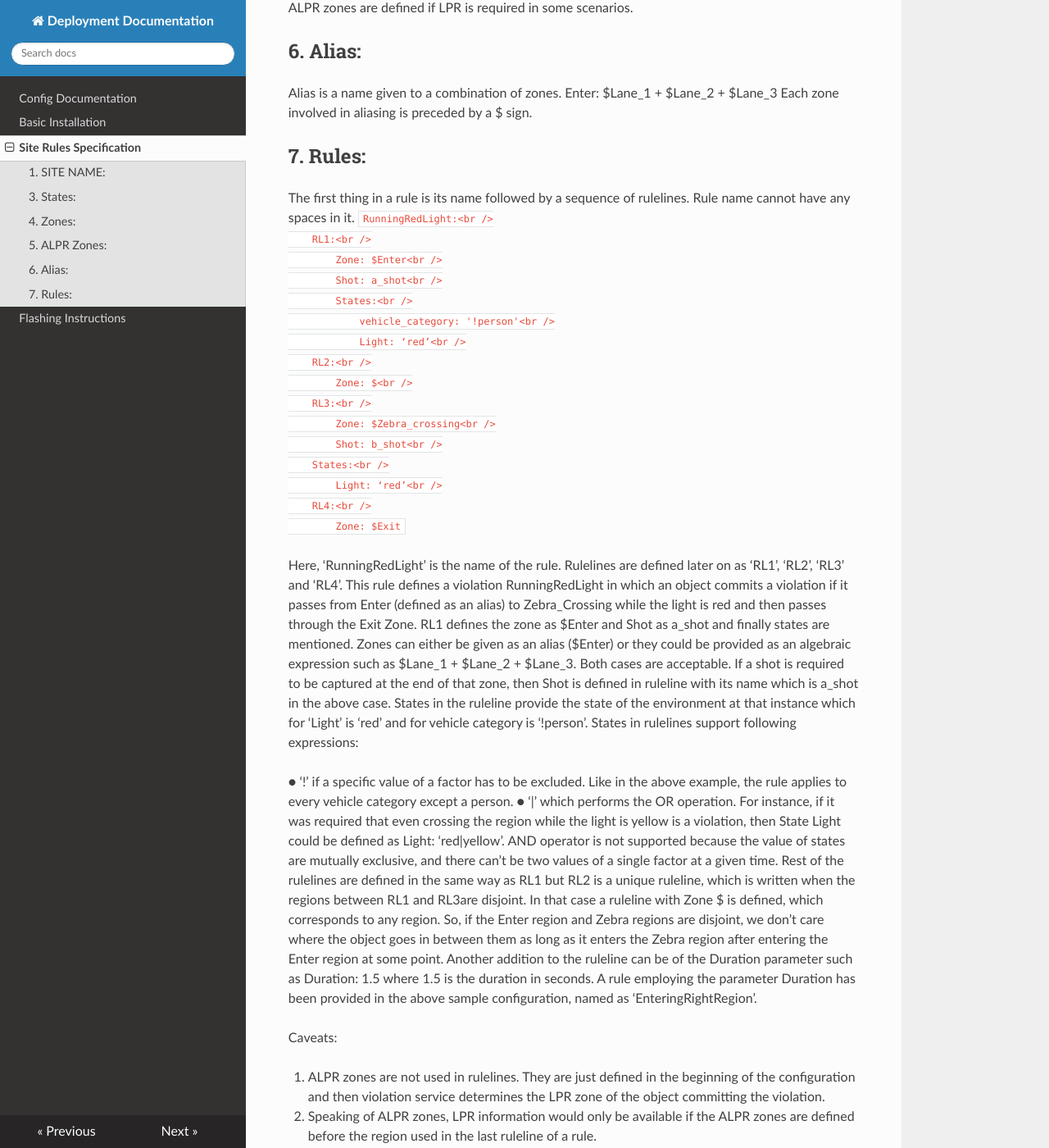
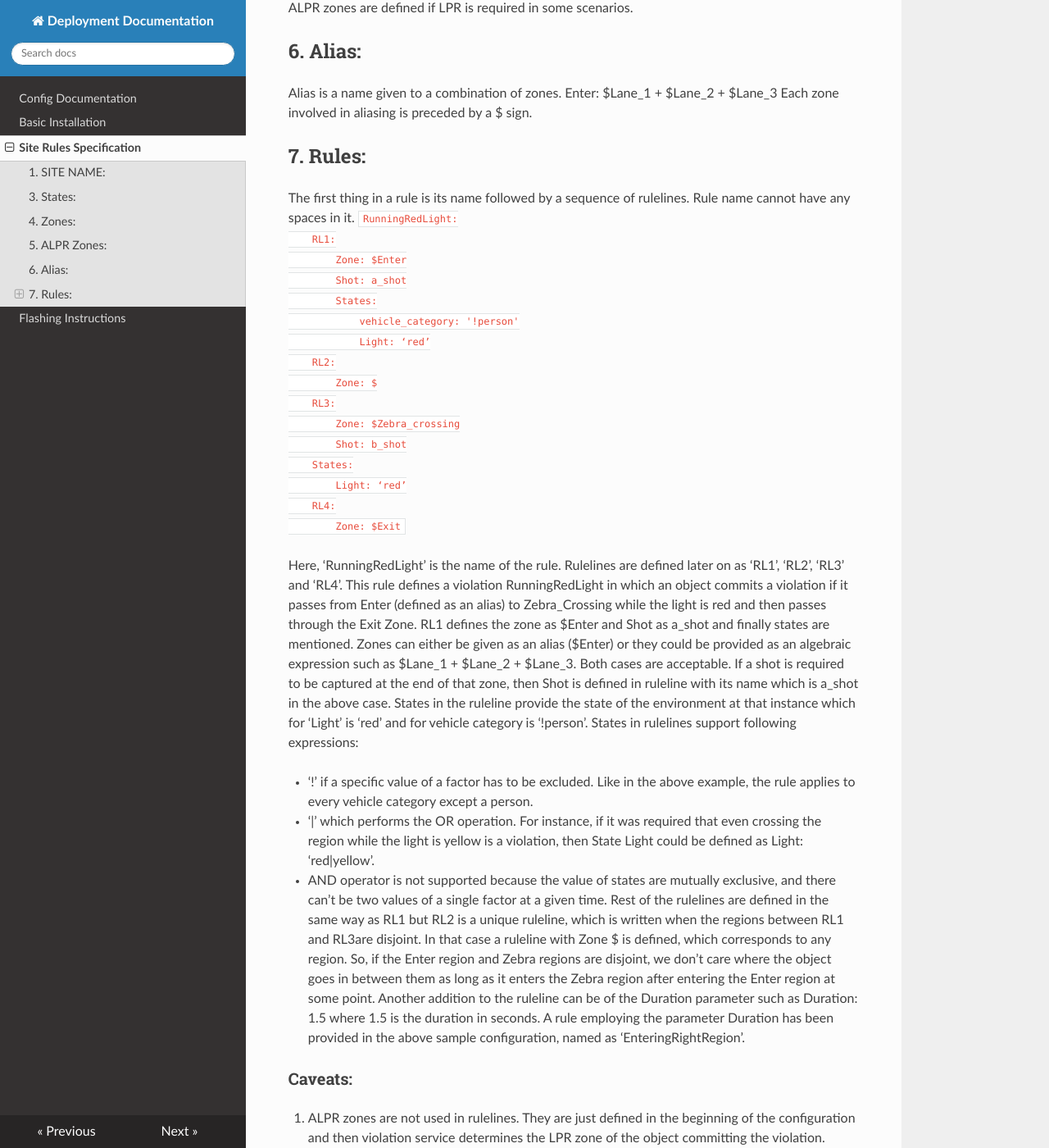
Before and after one commit to hazenai/system-docs, an MkDocs documentation site: the page built from docs/site-rules-specs.md, in a window 1280 px wide and 1400 px high, scrolled down 1421 px. Shown: the whole window at 82% size. Built offline with MkDocs 1.6.1, drawn with Linux system fonts in a browser that asks for light colours; nearby versions of some CDN libraries; part of the change alters nothing that is shown; some of the changed text lies outside the part shown.

```diff
--- a/docs/site-rules-specs.md
+++ b/docs/site-rules-specs.md
@@ -35,9 +35,9 @@ object on an intersection. The figure below shows an annotated frame with zones:
 Zones are defined as multipolygons and the corners of that polygon are mentioned in the
 configuration.
 Following operations can be performed on zones:
-● ‘+’ which corresponds to the union of two regions
-● ‘-’ which subtracts one zone from another zone
-● ‘*’ which gives the intersection of two zones
+* ‘+’ which corresponds to the union of two regions
+* ‘-’ which subtracts one zone from another zone
+* ‘*’ which gives the intersection of two zones
 
 ## 5. ALPR Zones:
 ALPR zones are defined if LPR is required in some scenarios.
@@ -50,22 +50,22 @@ Each zone involved in aliasing is preceded by a $ sign.
 ## 7. Rules:
 The first thing in a rule is its name followed by a sequence of rulelines. Rule name cannot have
 any spaces in it.
-`RunningRedLight:<br />
-    RL1:<br />
-        Zone: $Enter<br />
-        Shot: a_shot<br />
-        States:<br />
-            vehicle_category: '!person'<br />
-            Light: ‘red’<br />
-    RL2:<br />
-        Zone: $<br />
-    RL3:<br />
-        Zone: $Zebra_crossing<br />
-        Shot: b_shot<br />
-    States:<br />
-        Light: ‘red’<br />
-    RL4:<br />
-        Zone: $Exit`<br />
+`RunningRedLight:
+    RL1:
+        Zone: $Enter
+        Shot: a_shot
+        States:
+            vehicle_category: '!person'
+            Light: ‘red’
+    RL2:
+        Zone: $
+    RL3:
+        Zone: $Zebra_crossing
+        Shot: b_shot
+    States:
+        Light: ‘red’
+    RL4:
+        Zone: $Exit`
 
 Here, ‘RunningRedLight’ is the name of the rule. Rulelines are defined later on as ‘RL1’, ‘RL2’,
 ‘RL3’ and ‘RL4’. This rule defines a violation RunningRedLight in which an object commits a
@@ -78,12 +78,12 @@ the end of that zone, then Shot is defined in ruleline with its name which is a_
 case. States in the ruleline provide the state of the environment at that instance which for ‘Light’ is
 ‘red’ and for vehicle category is ‘!person’. States in rulelines support following expressions:
 
-● ‘!’ if a specific value of a factor has to be excluded. Like in the above example, the rule
+* ‘!’ if a specific value of a factor has to be excluded. Like in the above example, the rule
 applies to every vehicle category except a person.
-● ‘|’ which performs the OR operation. For instance, if it was required that even crossing the
+* ‘|’ which performs the OR operation. For instance, if it was required that even crossing the
 region while the light is yellow is a violation, then State Light could be defined as Light:
 ‘red|yellow’.
-AND operator is not supported because the value of states are mutually exclusive, and there
+* AND operator is not supported because the value of states are mutually exclusive, and there
 can’t be two values of a single factor at a given time. Rest of the rulelines are defined in the same
 way as RL1 but RL2 is a unique ruleline, which is written when the regions between RL1 and RL3are disjoint. In that case a ruleline with Zone $ is defined, which corresponds to any region. So, if
 the Enter region and Zebra regions are disjoint, we don’t care where the object goes in between
@@ -92,7 +92,7 @@ addition to the ruleline can be of the Duration parameter such as Duration: 1.5
 duration in seconds. A rule employing the parameter Duration has been provided in the above
 sample configuration, named as ‘EnteringRightRegion’.
 
-Caveats:
+### Caveats:
 
 1. ALPR zones are not used in rulelines. They are just defined in the beginning of the
 configuration and then violation service determines the LPR zone of the object
```
